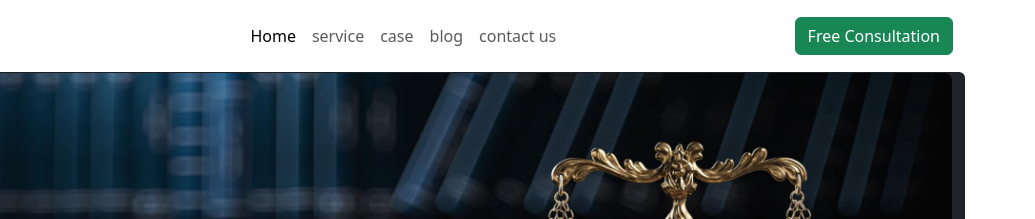
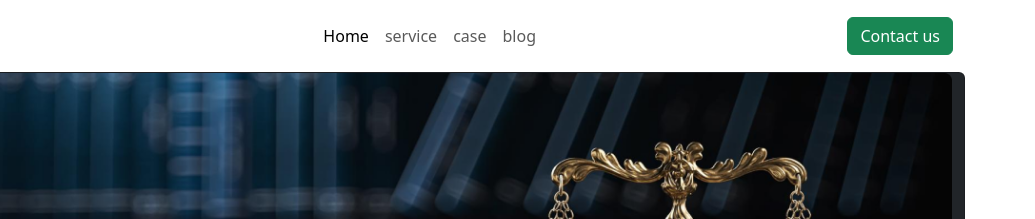
Before and after one commit to asifikbal09/bootstrap-layout, a plain HTML site: page index.html in a window 1280 px wide. Shown: the top 219 px of the page, 245-1280 px from the left. Drawn offline with Linux system fonts and the light colour scheme.

Commit message:
totaly complite

```diff
--- a/index.html
+++ b/index.html
@@ -34,11 +34,8 @@
             <li class="nav-item">
               <a class="nav-link "  href="#">blog</a>
             </li>
-            <li class="nav-item">
-              <a class="nav-link "  href="#">contact us</a>
-            </li>
           </ul>
-          <button class="btn btn-success"> <a style="text-decoration: none; color: #fff;" href="contact.html">Free Consultation</a></button>
+          <button class="btn btn-success"> <a style="text-decoration: none; color: #fff;" href="contact.html">Contact us</a></button>
           </form>
         </div>
       </div>
```
